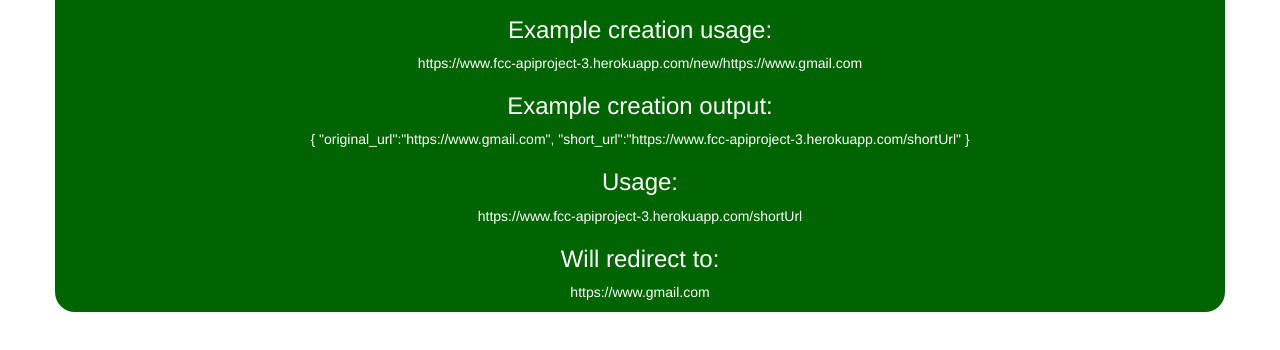
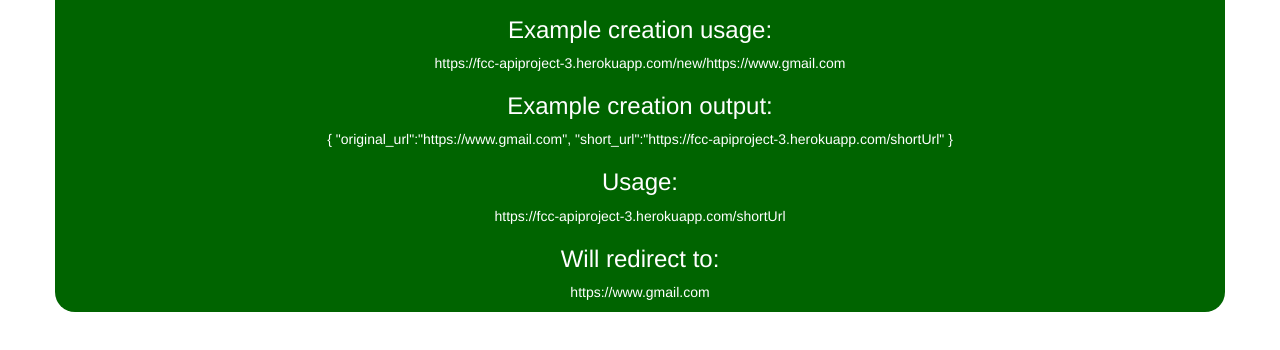
Before and after one commit to Bevets87/URL-Shortener-Microservice, a website: page client/index.html in a window 1280 px wide. Shown: the part 206-556 px from the top of the page. Drawn offline with nearby package versions, Linux system fonts and the light colour scheme.

Commit message:
fixed index.html

```diff
--- a/client/index.html
+++ b/client/index.html
@@ -18,11 +18,11 @@
          <li>When I visit that shortened URL, it will redirect me to my original link.</li>
     </ol>
     <h3>Example creation usage:</h3>
-    <p>https://www.fcc-apiproject-3.herokuapp.com/new/https://www.gmail.com</p>
+    <p>https://fcc-apiproject-3.herokuapp.com/new/https://www.gmail.com</p>
     <h3>Example creation output:</h3>
-    <p>{ "original_url":"https://www.gmail.com", "short_url":"https://www.fcc-apiproject-3.herokuapp.com/shortUrl" }</p>
+    <p>{ "original_url":"https://www.gmail.com", "short_url":"https://fcc-apiproject-3.herokuapp.com/shortUrl" }</p>
     <h3>Usage:</h3>
-    <p>https://www.fcc-apiproject-3.herokuapp.com/shortUrl</p>
+    <p>https://fcc-apiproject-3.herokuapp.com/shortUrl</p>
     <h3>Will redirect to:</h3>
     <p>https://www.gmail.com</p>
 </body>
```
